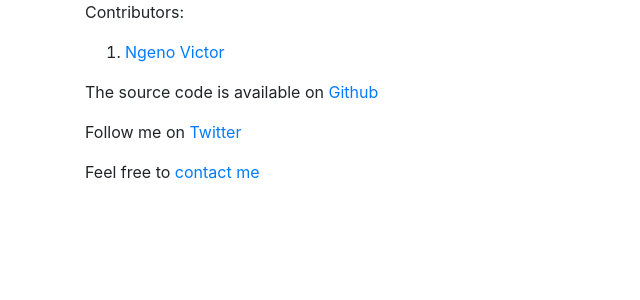
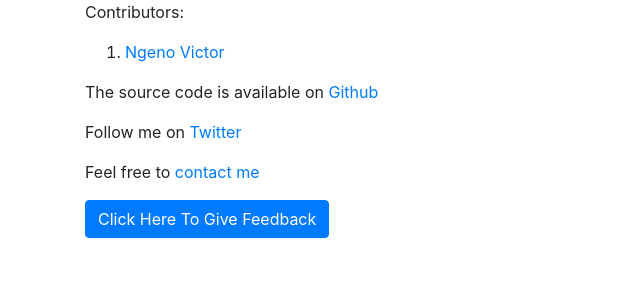
Before and after one commit to ngenovictor/surveycomputations, a Django app: page /about in a window 1280 px wide. Shown: the part 436-736 px from the top of the page, without its empty margins (0-640 px from the left). Run offline with Django 3.2, Linux system fonts and the light colour scheme; some libraries are stand-ins or nearby versions.

Commit message:
create user feedback forms

```diff
--- a/app/templates/about.html
+++ b/app/templates/about.html
@@ -24,6 +24,67 @@
         <p>The source code is available on <a href="https://github.com/ngenovictor/surveycomputations" target="_blank">Github</a></p>
         <p>Follow me on <a href="https://twitter.com/veekay254" target="_blank">Twitter</a></p>
         <p>Feel free to <a href="mailto:ngenovictor321@gmail.com">contact me</a></p>
+
+         <!-- Button trigger modal -->
+        <button type="button" class="btn btn-primary" data-toggle="modal" data-target="#feed_back_inputs">
+          Click Here To Give Feedback
+        </button>
     </div>
 
+
+
+<!-- Modal -->
+    <div class="modal fade" id="feed_back_inputs" tabindex="-1" role="dialog" aria-labelledby="exampleModalLabel" aria-hidden="true">
+        <div class="modal-dialog" role="document">
+            <div class="modal-content">
+                <div class="modal-header">
+                    <h5 class="modal-title" id="exampleModalLabel">We appreciate Feedback</h5>
+                    <button type="button" class="close" data-dismiss="modal" aria-label="Close">
+                        <span aria-hidden="true">&times;</span>
+                    </button>
+                </div>
+                <form id="feedback_form">
+                    <div class="modal-body">
+                        <div class="form-group">
+                            <label for="name">Name:</label>
+                            <input type="text" class="form-control" name="name" required id="feed_back_name">
+                        </div>
+                        <div class="form-group">
+                            <label for="Email">Email:</label>
+                            <input type="email" class="form-control" name="email" required id="feed_back_email">
+                        </div>
+                        <div class="form-group">
+                            <label for="message">Message</label>
+                            <textarea name="message" id="message" cols="30" rows="10" class="form-control" required id="feed_back_message"></textarea>
+                        </div>
+                    </div>
+                    <div class="modal-footer">
+                        <button type="submit" class="btn btn-primary">Send Feedback</button>
+                        <button type="button" class="btn btn-secondary" data-dismiss="modal">Close</button>
+                    </div>
+                </form>
+            </div>
+        </div>
+    </div>
+
+{#message feedback modal#}
+    <div class="modal fade" id="thank_you_feedback" tabindex="-1" role="dialog" aria-labelledby="exampleModalLabel" aria-hidden="true">
+        <div class="modal-dialog" role="document">
+            <div class="modal-content">
+                <div class="modal-header">
+                    <h5 class="modal-title" id="exampleModalLabel"></h5>
+                    <button type="button" class="close" data-dismiss="modal" aria-label="Close">
+                    <span aria-hidden="true">&times;</span>
+                    </button>
+                </div>
+                    <div class="modal-body" id="feedback_message">
+                    Thank you for your feedback.
+                    </div>
+                <div class="modal-footer">
+                <button type="button" class="btn btn-secondary" data-dismiss="modal">Close</button>
+                </div>
+            </div>
+        </div>
+    </div>
+{# end modal#}
 {% endblock content %}
--- a/app/templates/base.html
+++ b/app/templates/base.html
@@ -33,6 +33,8 @@
 {# end main page content #}
 
     {# Javascript files #}
+    {# script to collect feedback url #}
+{#  end script #}
     <script type="text/javascript" src={% static 'js/jquery-3.2.1.min.js' %}></script>
     <script type="text/javascript" src={% static 'js/popper.min.js' %}></script>
     <script type="text/javascript" src={% static 'js/bootstrap.min.js' %}></script>
--- a/app/urls.py
+++ b/app/urls.py
@@ -6,4 +6,5 @@ urlpatterns = [
     url(r'^$', views.index, name="home"),
     url(r'^about', views.about, name="about"),
     url(r'^compute_area', views.compute_area, name="compute_area"),
+    url(r'^give_feedback', views.give_feedback, name="give_feedback"),
 ]
--- a/app/views.py
+++ b/app/views.py
@@ -1,5 +1,7 @@
 from django.shortcuts import render
 from .calculations import AreaCalculator
+from django.http import JsonResponse
+
 
 
 def index(request):
@@ -18,6 +20,11 @@ def about(request):
         "title": title
     }
     return render(request, template, context)
+
+
+def give_feedback(request):
+    message = {"message": "true"}
+    return JsonResponse(message)
 
 
 def compute_area(request):
--- a/static/our_static/css/styles.css
+++ b/static/our_static/css/styles.css
@@ -8,5 +8,11 @@
   background-color: greenyellow;
 }
 #point_number{
-  color: red;!important;
+  color: red;
 }
+.content{
+  padding-left: 20px;
+}
+.row{
+  margin:0;
+}
--- a/static/our_static/js/scripts.js
+++ b/static/our_static/js/scripts.js
@@ -8,16 +8,32 @@ $(document).ready(function(){
             "<div class='form-group'>"+
                 "<div  class='input-group'>" +
                     "<div class='input-group-addon'>X"+point_numbers+"</div>" +
-                    "<input type='number' id='coordinateX"+point_numbers+"' name='coordinateX"+point_numbers+"' class='form-control'/>"+
+                    "<input type='number' id='coordinateX"+point_numbers+"' name='coordinateX"+point_numbers+"' class='form-control' required/>"+
                 "</div>"+
                 "<div  class='input-group'>" +
                     "<div class='input-group-addon'>Y"+point_numbers+"</div>" +
-                    "<input type='number' id='coordinateY"+point_numbers+"' name='coordinateY"+point_numbers+"' class='form-control'/>"+
+                    "<input type='number' id='coordinateY"+point_numbers+"' name='coordinateY"+point_numbers+"' class='form-control' required/>"+
                 "</div>"+
             "</div>"
         );
         $("input#point_number_input").attr("value", point_numbers.toString());
         $("span#point_number").text(point_numbers);
 
+    });
+    $("form#feedback_form").submit(function (event) {
+        event.preventDefault();
+        var name = $("input#feed_back_name").val();
+        var email = $("input#feed_back_email").val();
+        var message = $("textarea#feed_back_message").val();
+        $("#feed_back_inputs").modal("toggle");
+        console.log("clicked submit");
+        $.ajax({
+            url:"http://localhost:8000/give_feedback",
+            success:function(data){
+                console.log(data);
+                $("#feedback_message").text(data["message"]);
+                $("#thank_you_feedback").modal("toggle");
+            }
+        })
     })
 });
```
Also changed, not shown: app/templates/index.html (+17 -10 lines).
